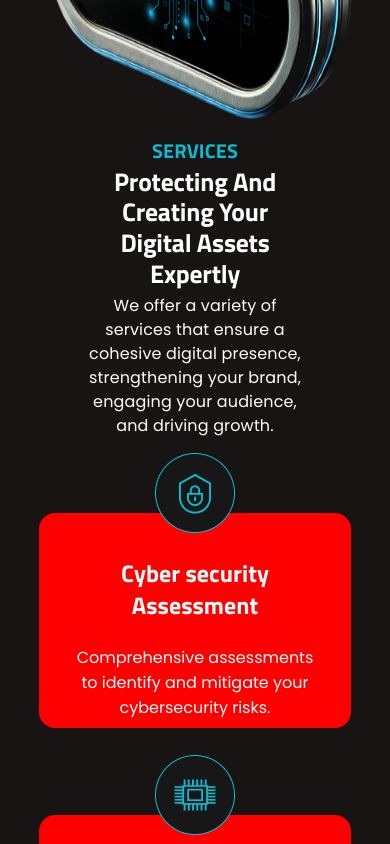
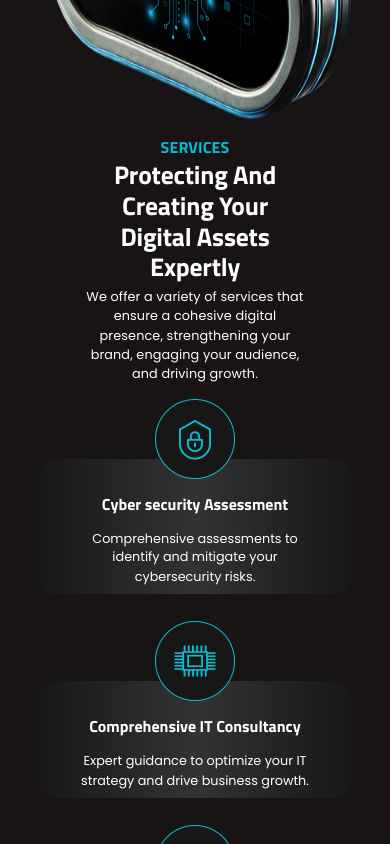
Before and after one commit to SabinGama/Site_Andy, a React (Vite) app: page / in a window 390 px wide. Shown: the part 1020-1864 px from the top of the page. Built offline with nearby package versions, Linux system fonts and the light colour scheme.

Commit message:
Totul inafara de poze responsive

```diff
--- a/src/App.jsx
+++ b/src/App.jsx
@@ -18,6 +18,7 @@ const App = () => {
         <Clients/>
         <Reviews/>
         <Contact/>
+        <Footer/>
     </div>
     </div>
   )
--- a/src/components/About.jsx
+++ b/src/components/About.jsx
@@ -30,6 +30,8 @@ const About = () => {
 
 const container = {
   display: 'flex',
+  height: '100%', // Full viewport height
+  justifyContent: 'center', // Center content horizontally
   flexDirection:{
     xs:'column-reverse',
     sm:'column-reverse',
@@ -37,8 +39,6 @@ const container = {
     lg:'row',
     xl:'row'
   },
-  height: '100%', // Full viewport height
-  justifyContent: 'center', // Center content horizontally
 };
 
 const left_pane = {
@@ -62,6 +62,20 @@ const center_mobile = {
     lg:'left',
     xl:'left'
   },
+  marginLeft: {
+    xs: '5%', // 100% width on extra-small screens
+    sm: '5%',  // 80% width on small screens
+    md: '0',  // 60% width on medium screens
+    lg: '0',  // 50% width on large screens
+    xl: '0'   // 40% width on extra-large screens
+},
+marginRight: {
+    xs: '5%', // 100% width on extra-small screens
+    sm: '5%',  // 80% width on small screens
+    md: '0',  // 60% width on medium screens
+    lg: '0',  // 50% width on large screens
+    xl: '0'   // 40% width on extra-large screens
+},
 }
 
 const box_carduri={
@@ -74,11 +88,26 @@ const box_carduri={
     lg:'row',
     xl:'row'
   },
+  marginLeft: {
+    xs: '0', // 100% width on extra-small screens
+    sm: '5%',  // 80% width on small screens
+    md: '0',  // 60% width on medium screens
+    lg: '0',  // 50% width on large screens
+    xl: '0'   // 40% width on extra-large screens
+},
+marginRight: {
+    xs: '0', // 100% width on extra-small screens
+    sm: '5%',  // 80% width on small screens
+    md: '0',  // 60% width on medium screens
+    lg: '0',  // 50% width on large screens
+    xl: '0'   // 40% width on extra-large screens
+},
 };
 
 const poza = {
     maxWidth: '84%',
     height: 'auto',
+    marginTop: '2%',
 }
 
 const h2 = {
@@ -105,6 +134,7 @@ fontWeight:600,
 display:'block',
 color:'#08BCD1',
 fontFamily: 'Titillium Web',
+textTransform:'uppercase',
 fontSize: {
   xs: '1rem !important', // 100% font size on extra-small screens
   sm: '1.2rem !important', // 110% font size on small screens
@@ -112,13 +142,13 @@ fontSize: {
   lg: '1.5rem !important', // 130% font size on large screens
   xl: '1.5rem !important'  // 140% font size on extra-large screens
 },
-}
+};
 
 const p = {
   fontWeight:400, display:'block', color:'white', fontFamily: "Poppins", marginTop:'2%', justifySelf:'center',
   fontSize: {
     xs: '0.8rem !important', // 110% font size on small screens
-    md: '1.2rem !important', // 120% font size on medium screens
+    md: '1rem !important', // 120% font size on medium screens
   },
-}
+};
 export default About;
--- a/src/components/Clients.jsx
+++ b/src/components/Clients.jsx
@@ -3,12 +3,12 @@ import { Typography, Box } from '@mui/material';
 
 const Clients = () => {
   return (
-        <Box style={box_clients}>
-        <Box style={box_clients_title}>
-        <Typography variant="h6" sx={{fontWeight:600, display:'block', color:'#08BCD1',textAlign:'center', fontFamily: 'Titillium Web', textTransform:'uppercase'}}>Clients</Typography>
+        <Box sx={box_clients}>
+        <Box sx={box_clients_title}>
+        <Typography variant="h6" sx={h6}>Clients</Typography>
         <Typography variant="h2" sx={h2}>Our portfolio features
         a diverse range of clients</Typography>
-        <Typography variant="p" sx={{fontWeight:400, display:'block', color:'white', textAlign: 'center', fontFamily: "Poppins", marginTop:'2%', justifySelf:'center'}}>Our diverse portfolio spans clients worldwide, from startups to large enterprises.
+        <Typography variant="p" sx={p}>Our diverse portfolio spans clients worldwide, from startups to large enterprises.
         Partner with us to take your business to the next level.</Typography>
         </Box>
     </Box>
@@ -24,7 +24,7 @@ const box_clients_title ={
     alignItems: 'center',
     justifyContent: 'center',
     textAlign: 'center',
-    backgroundColor: 'yellow',
+    //backgroundColor: 'yellow',
   };
 
   const box_clients={
@@ -34,7 +34,7 @@ const box_clients_title ={
     alignItems: 'center', /* Center the content vertically */
     height: '100%',
     margin: '50px',
-    backgroundColor: 'red',
+    //backgroundColor: 'red',
   };
 
 const h2 = {
@@ -48,4 +48,28 @@ const h2 = {
       xl: '3.75rem !important'  // 140% font size on extra-large screens
     },
   };
+
+const h6 = {
+  fontWeight:600,
+  display:'block',
+  color:'#08BCD1',
+  textAlign:'center',
+  fontFamily: 'Titillium Web',
+  textTransform:'uppercase',
+  fontSize: {
+    xs: '1rem !important', // 100% font size on extra-small screens
+    sm: '1.2rem !important', // 110% font size on small screens
+    md: '1.5rem !important', // 120% font size on medium screens
+    lg: '1.5rem !important', // 130% font size on large screens
+    xl: '1.5rem !important'  // 140% font size on extra-large screens
+  },
+};
+
+const p = {
+  fontWeight:400, display:'block', color:'white', fontFamily: "Poppins", marginTop:'2%', justifySelf:'center',
+  fontSize: {
+    xs: '0.8rem !important', // 110% font size on small screens
+    md: '1rem !important', // 120% font size on medium screens
+  },
+};
 export default Clients
--- a/src/components/Contact.jsx
+++ b/src/components/Contact.jsx
@@ -5,9 +5,9 @@ import Card_contact from './cards/Card_contact';
 
 const Contact = () => {
   return (
-    <Box style={box_contact}>
-    <Box style={box_contact_title}>
-        <Typography variant="h6" sx={{fontWeight:600, display:'block', color:'#08BCD1',textAlign:'center', fontFamily: 'Titillium Web', textTransform:'uppercase'}}>Contact</Typography>
+    <Box sx={box_contact}>
+    <Box sx={box_contact_title}>
+        <Typography variant="h6" sx={h6}>Contact</Typography>
         <Typography variant="h2" sx={h2}>Contact us today to get started</Typography>
     </Box>
         <Box sx={container}>
@@ -67,16 +67,16 @@ const Contact = () => {
 
 const container = {
   display: 'flex',
+  height: '100%', // Full viewport height
+  justifyContent: 'center', // Center content horizontally
+  marginTop: '2%',
   flexDirection:{
     xs: 'column',
-    sm:  'column',
-    md:  'row',
+    sm: 'column',
+    md: 'row',
     lg: 'row',
     xl: 'row',
   },
-    height: '100%', // Full viewport height
-    justifyContent: 'center', // Center content horizontally
-    marginTop: '2%',
   };
 
 const box_contact={
@@ -102,13 +102,11 @@ const box_contact_title ={
 
   const left_pane = {
     flex:0.45,
-    //backgroundColor:'blue',
   };
 
   const right_pane = {
     flex:0.45,
     display: 'flex',
-    // backgroundColor:'green',
     marginTop:{
       xs:'5vh',
       sm:'5vh'
@@ -127,6 +125,35 @@ const box_textinputs = {
   display: 'flex',
   flexDirection: 'column',
 }
+
+const h6 = {
+  fontWeight:600,
+  display:'block',
+  color:'#08BCD1',
+  fontFamily: 'Titillium Web',
+  textAlign:'center',
+  textTransform:'uppercase',
+  fontSize: {
+    xs: '1rem !important', // 100% font size on extra-small screens
+    sm: '1.2rem !important', // 110% font size on small screens
+    md: '1.5rem !important', // 120% font size on medium screens
+    lg: '1.5rem !important', // 130% font size on large screens
+    xl: '1.5rem !important'  // 140% font size on extra-large screens
+  },
+  };
+
+const h2 = {
+  fontWeight:600, display:'flex', color:'white',  fontFamily: 'Titillium Web',
+  textTransform:'capitalize',
+  fontSize: {
+    xs: '1.4rem !important', // 100% font size on extra-small screens
+    sm: '2rem !important', // 110% font size on small screens
+    md: '2.5rem !important', // 120% font size on medium screens
+    lg: '3rem !important', // 130% font size on large screens
+    xl: '3.75rem !important'  // 140% font size on extra-large screens
+  },
+};
+
 const textfield ={
   '& .MuiInputBase-root': {
       color: '#8E8E8E', // Text color
@@ -148,22 +175,31 @@ const textfield ={
         borderColor: '#08BED2', // Border color when focused
       },
     },
+
     fontFamily:'Titillium Web',
     marginBottom: '20px', // Add some space between text fields
+    marginLeft: {
+      xs: '0%', // 100% width on extra-small screens
+      sm: '15%',  // 80% width on small screens
+      md: '0',  // 60% width on medium screens
+      lg: '0',  // 50% width on large screens
+      xl: '0'   // 40% width on extra-large screens
+    },
+    marginRight: {
+      xs: '0%', // 100% width on extra-small screens
+      sm: '15%',  // 80% width on small screens
+      md: '0',  // 60% width on medium screens
+      lg: '0',  // 50% width on large screens
+      xl: '0'   // 40% width on extra-large screens
+    },
+    maxWidth:{
+      xs:'100%',
+      sm:'70%',
+      md:'100%',
+      lg:'100%',
+      xl:'100%'
+    },
   }
-
-
-const h2 = {
-  fontWeight:600, display:'flex', color:'white',  fontFamily: 'Titillium Web',
-  textTransform:'capitalize',
-  fontSize: {
-    xs: '1.4rem !important', // 100% font size on extra-small screens
-    sm: '2rem !important', // 110% font size on small screens
-    md: '2.5rem !important', // 120% font size on medium screens
-    lg: '3rem !important', // 130% font size on large screens
-    xl: '3.75rem !important'  // 140% font size on extra-large screens
-  },
-};
 
 const buttonStyles = {
   background: 'linear-gradient(-90deg, #1585B7,#07BFD2)',
--- a/src/components/Footer.jsx
+++ b/src/components/Footer.jsx
@@ -43,7 +43,7 @@ const Footer = () => {
           </Box>
         </Box>
 
-        {/* Newsletter Column */}
+        {/* Newsletter Column
         <Box sx={newsletterColumn}>
           <Typography variant="h5" sx={{ fontWeight: 600, marginBottom: '10px' }}>
             Newsletter
@@ -63,7 +63,7 @@ const Footer = () => {
               Subscribe
             </Button>
           </Box>
-        </Box>
+        </Box> */}
       </Box>
     </Box>
   );
--- a/src/components/Reviews.jsx
+++ b/src/components/Reviews.jsx
@@ -3,9 +3,9 @@ import { Typography, Box } from '@mui/material';
 
 const Reviews = () => {
   return (
-    <Box  style={box_reviews}>
-        <Box style={box_reviews_title}>
-        <Typography variant="h6" sx={{fontWeight:600, display:'block', color:'#08BCD1',textAlign:'center', fontFamily: 'Titillium Web'}}>REVIEWS</Typography>
+    <Box sx={box_reviews}>
+        <Box sx={box_reviews_title}>
+        <Typography variant="h6" sx={h6}>REVIEWS</Typography>
         <Typography variant="h2" sx={h2}>See What Others People Are Saying</Typography>
         </Box>
         <Box sx={box_carduri}>
@@ -53,6 +53,21 @@ const box_reviews_title ={
     },
   };
 
+  const h6 = {
+    fontWeight:600,
+    display:'block',
+    color:'#08BCD1',
+    fontFamily: 'Titillium Web',
+    textAlign:'center',
+    fontSize: {
+      xs: '1rem !important', // 100% font size on extra-small screens
+      sm: '1.2rem !important', // 110% font size on small screens
+      md: '1.5rem !important', // 120% font size on medium screens
+      lg: '1.5rem !important', // 130% font size on large screens
+      xl: '1.5rem !important'  // 140% font size on extra-large screens
+    },
+    };
+
   const h2 = {
     fontWeight:600, display:'flex', color:'white',  fontFamily: 'Titillium Web',
     textTransform:'capitalize',
--- a/src/components/Services.jsx
+++ b/src/components/Services.jsx
@@ -5,13 +5,13 @@ const Services = () => {
   return (
     <Box sx={box_services}>
       <Box sx={box_services_title}>
-        <Typography variant="h6" sx={{ fontWeight: 600, color: '#08BCD1', textAlign: 'center', fontFamily: 'Titillium Web' }}>
+        <Typography variant="h6" sx={h6}>
           SERVICES
         </Typography>
         <Typography variant="h2" sx={h2_mobile}>
           Protecting And Creating Your Digital Assets Expertly
         </Typography>
-        <Typography variant="body1" sx={{ fontWeight: 400, color: 'white', textAlign: 'center', fontFamily: 'Poppins', marginTop: '2%' }}>
+        <Typography variant="body1" sx={p}>
           We offer a variety of services that ensure a cohesive digital presence,
           strengthening your brand, engaging your audience, and driving growth.
         </Typography>
@@ -23,15 +23,12 @@ const Services = () => {
       </Box>
       <Box sx={box_carduri}>
         <Card_square icon_card="Training" text_titlu="User Training Programs" text_descriere="Empowering your team with the skills to navigate digital tools securely and efficiently." />
-        <Card_square icon_card="Video" text_titlu="Video Assets Production" text_descriere="Engaging pula pula pula that brings your brand to life. " link="See our portfolio here." />
+        <Card_square icon_card="Video" text_titlu="Video Assets Production" text_descriere="Engaging that brings your brand to life. " link="See our portfolio here." />
         <Card_square icon_card="Development" text_titlu="Creative Web Design and Development" text_descriere="Custom web design and development to make your brand stand out online." />
       </Box>
     </Box>
   );
 };
-
-export default Services;
-
 
 
 
@@ -66,6 +63,21 @@ const box_carduri={
     },
 };
 
+const h6 = {
+  fontWeight:600,
+  color:'#08BCD1',
+  fontFamily: 'Titillium Web',
+  textAlign: 'center',
+  textTransform:'uppercase',
+  fontSize: {
+    xs: '1rem !important', // 100% font size on extra-small screens
+    sm: '1.2rem !important', // 110% font size on small screens
+    md: '1.5rem !important', // 120% font size on medium screens
+    lg: '1.5rem !important', // 130% font size on large screens
+    xl: '1.5rem !important'  // 140% font size on extra-large screens
+  }
+};
+
 const h2_mobile={
   fontWeight:600, display:'flex', color:'white', textAlign: 'center', fontFamily: 'Titillium Web',
   fontSize:{xs: '1.6rem',
@@ -73,4 +85,14 @@ const h2_mobile={
     md: '3rem',
     lg: '3.5rem',
     xl: '4rem'  }
-}
+};
+
+const p = {
+  fontWeight:400, color:'white', fontFamily: "Poppins", marginTop:'2%', justifySelf:'center',
+  fontSize: {
+    xs: '0.8rem !important', // 110% font size on small screens
+    md: '1rem !important', // 120% font size on medium screens
+  },
+};
+
+export default Services;
--- a/src/components/cards/Card_about.jsx
+++ b/src/components/cards/Card_about.jsx
@@ -7,7 +7,7 @@ const Card_about = ({text_titlu, text_descriere, icon_card}) => {
     <Box sx={container}>
     <Icon styles={icon} icon={icon_card}/>
     <Typography variant="h5" sx={h5}>{text_titlu}</Typography>
-    <Typography variant="p1" sx={{fontWeight:400, display:'block', color:'white', fontFamily: 'Poppins', marginTop:2}}>{text_descriere}</Typography>
+    <Typography variant="p1" sx={p}>{text_descriere}</Typography>
     </Box>
   )
 }
@@ -15,14 +15,14 @@ const Card_about = ({text_titlu, text_descriere, icon_card}) => {
 const container={
   padding:'2%',
   marginLeft: {
-    xs: '10%', // 100% width on extra-small screens
+    xs: '15%', // 100% width on extra-small screens
     sm: '0',  // 80% width on small screens
     md: '0',  // 60% width on medium screens
     lg: '0',  // 50% width on large screens
     xl: '0'   // 40% width on extra-large screens
 },
 marginRight: {
-    xs: '10%', // 100% width on extra-small screens
+    xs: '15%', // 100% width on extra-small screens
     sm: '0',  // 80% width on small screens
     md: '0',  // 60% width on medium screens
     lg: '0',  // 50% width on large screens
@@ -30,8 +30,8 @@ marginRight: {
 },
   maxWidth:{
     xs:'80%',
-    sm: '45%',
-    md: '45%',
+    sm:'45%',
+    md:'45%',
     lg:'40%',
     xl:'40%'
   },
@@ -56,6 +56,14 @@ const h5= {
   },
 }
 
+const p = {
+  fontWeight:400, display:'block', color:'white', fontFamily: 'Poppins', marginTop:2,
+  fontSize: {
+    xs: '0.8rem !important', // 110% font size on small screens
+    md: '1rem !important', // 120% font size on medium screens
+  },
+};
+
 const icon={
   maxWidth: '30%',
   height: 'auto',
--- a/src/components/cards/Card_contact.jsx
+++ b/src/components/cards/Card_contact.jsx
@@ -4,23 +4,43 @@ import Icon from '../Icon';
 
 const Card_contact = ({text_titlu, text_descriere, icon_card}) => {
   return (
-    <Box style={container}>
+    <Box sx={container}>
     <Icon styles={poza} icon={icon_card}/>
-    <Box style={icon_text}>
+    <Box sx={icon_text}>
     <Icon styles={icon} icon={"Mail"}/>
-    <Typography variant="p1" sx={{fontWeight:400, display:'block', color:'white', fontFamily: 'Poppins', marginLeft:'1%'}}>anndy.dron@airitsolutions.com</Typography>
+    <Typography variant="p1" sx={p}>anndy.dron@airitsolutions.com</Typography>
     </Box>
-    <Box style={icon_text}>
+    <Box sx={icon_text}>
     <Icon styles={icon} icon={"Phone"}/>
-    <Typography variant="p1" sx={{fontWeight:400, display:'block', color:'white', fontFamily: 'Poppins',marginLeft:'1%'}}> +40 733 348 053</Typography>
+    <Typography variant="p1" sx={p}> +40 733 348 053</Typography>
     </Box>
     </Box>
   )
 }
 
 const container={
-  padding:'5%',
-  maxWidth:'100%',
+  padding:'2%',
+  marginLeft: {
+    xs: '0%', // 100% width on extra-small screens
+    sm: '15%',  // 80% width on small screens
+    md: '0',  // 60% width on medium screens
+    lg: '0',  // 50% width on large screens
+    xl: '0'   // 40% width on extra-large screens
+},
+marginRight: {
+    xs: '0%', // 100% width on extra-small screens
+    sm: '15%',  // 80% width on small screens
+    md: '0',  // 60% width on medium screens
+    lg: '0',  // 50% width on large screens
+    xl: '0'   // 40% width on extra-large screens
+},
+  maxWidth:{
+    xs:'100%',
+    sm:'70%',
+    md:'100%',
+    lg:'100%',
+    xl:'100%'
+  },
   height:'auto',
   justifyContent:'center',
   alignItems:'center',
@@ -48,4 +68,12 @@ const icon_text ={
   alignItems:'center',
   marginTop:'2%',
 }
+
+const p = {
+  fontWeight:400, display:'block', color:'white', fontFamily: 'Poppins', marginLeft:'1%',
+  fontSize: {
+    xs: '0.8rem !important', // 110% font size on small screens
+    md: '1rem !important', // 120% font size on medium screens
+  },
+};
 export default Card_contact
--- a/src/components/cards/Card_review.jsx
+++ b/src/components/cards/Card_review.jsx
@@ -6,19 +6,19 @@ import { Typography, Box, Rating } from '@mui/material';
 const Card_review = ({text_nume, text_descriere, text_functie}) => {
   return (
     <Box sx={container}>
-    <Typography variant="p1" sx={p}>{text_descriere}</Typography>
-    <Typography variant="h5" sx={{fontWeight:600, display:'block', color:'white', fontFamily: 'Titillium Web', marginTop:2}}>{text_nume}</Typography>
-    <Typography sx={{fontWeight:400, display:'block', color:'white', fontFamily: 'Poppins', size:12}}>{text_functie}</Typography>
+    <Typography variant="p" sx={p}>{text_descriere}</Typography>
+    <Typography variant="h5" sx={h5}>{text_nume}</Typography>
+    <Typography sx={p2}>{text_functie}</Typography>
     <Rating name="half-rating-read" defaultValue={5} precision={0.5} readOnly size='small' />
     </Box>
   )
 }
 
 const container={
-    padding:'1.5%',
+    padding:'2%',
     maxWidth:{
       xs:'100%',
-      sm: '100%',
+      sm: '40%',
       md: '40%',
       lg:'40%',
       xl:'40%'
@@ -32,11 +32,34 @@ const container={
     marginLeft:'5%',
   }
 
+const h5= {
+    fontWeight:600,
+    display:'block',
+    color:'white',
+    fontFamily: 'Titillium Web',
+    marginTop:2,
+    fontSize: {
+      xs: '1rem !important', // 100% font size on extra-small screens
+      sm: '1.2rem !important', // 110% font size on small screens
+      md: '1.5rem !important', // 120% font size on medium screens
+      lg: '2rem !important', // 130% font size on large screens
+      xl: '2rem !important'  // 140% font size on extra-large screens
+    },
+  }
+
 const p = {
     fontWeight:400, display:'block', color:'white', fontFamily: "Poppins",
     fontSize: {
-      sm: '1.2rem !important', // 110% font size on small screens
+      xs: '0.8rem !important', // 110% font size on small screens
       md: '1.2rem !important', // 120% font size on medium screens
     },
   }
+
+const p2 = {
+    fontWeight:400, display:'block', color:'white', fontFamily: "Poppins",
+    fontSize: {
+      xs: '0.7rem !important', // 110% font size on small screens
+      md: '1rem !important', // 120% font size on medium screens
+    },
+  }
 export default Card_review
--- a/src/components/cards/Card_square.jsx
+++ b/src/components/cards/Card_square.jsx
@@ -7,8 +7,8 @@ const Card_square = ({text_titlu, text_descriere, icon_card, link}) => {
       <Box sx={box_icon}>
       <Icon styles={icon} icon={icon_card}/>
       </Box>
-    <Typography variant="h5" sx={{fontWeight:600, display:'block', color:'white', fontFamily: 'Titillium Web', marginTop:3, marginRight:'10%', marginLeft:'10%'}}>{text_titlu}</Typography>
-    <Typography variant="p1" sx={{fontWeight:400, display:'block', color:'white', fontFamily: 'Poppins', marginTop:3, marginRight:'10%', marginLeft:'10%'}}>{text_descriere} <a href="" style={{textDecoration:'underline'}}>{link}</a></Typography>
+    <Typography variant="h5" sx={h5}>{text_titlu}</Typography>
+    <Typography variant="p1" sx={p}>{text_descriere} <a href="" style={{textDecoration:'underline'}}>{link}</a></Typography>
     </Box>
   )
 }
@@ -22,11 +22,9 @@ const container={
     lg:'25%',
     xl:'25%'
   },
-  gap:'30px' ,
   borderRadius: '16px',
   textAlign: 'center',
-  //background: 'linear-gradient(90deg, #171717,#323335,#171717)',
-  background: 'red',
+  background: 'linear-gradient(90deg, #171717,#323335,#171717)',
   marginTop: {
     xs: '8vh', // 100% width on extra-small screens
     sm: '2vh',  // 80% width on small screens
@@ -56,4 +54,32 @@ const icon={
   maxWidth: '30%',
   height: 'auto',
 }
-export default Card_square
+
+const h5= {
+  fontWeight:600,
+  display:'block',
+  color:'white',
+  fontFamily: 'Titillium Web',
+  marginTop:'5%',
+  marginRight:'10%',
+   marginLeft:'10%',
+  fontSize: {
+    xs: '1rem !important', // 100% font size on extra-small screens
+    sm: '1.2rem !important', // 110% font size on small screens
+    md: '1.5rem !important', // 120% font size on medium screens
+    lg: '2rem !important', // 130% font size on large screens
+    xl: '2rem !important'  // 140% font size on extra-large screens
+  },
+}
+
+const p = {
+  fontWeight:400, display:'block', color:'white', fontFamily: 'Poppins',
+  marginTop:'5%',
+  marginRight:'10%',
+  marginLeft:'10%',
+  fontSize: {
+    xs: '0.8rem !important', // 110% font size on small screens
+    md: '1rem !important', // 120% font size on medium screens
+  },
+};
+export default Card_square;
```
Lines whose indentation alone changed are shown as unchanged.
